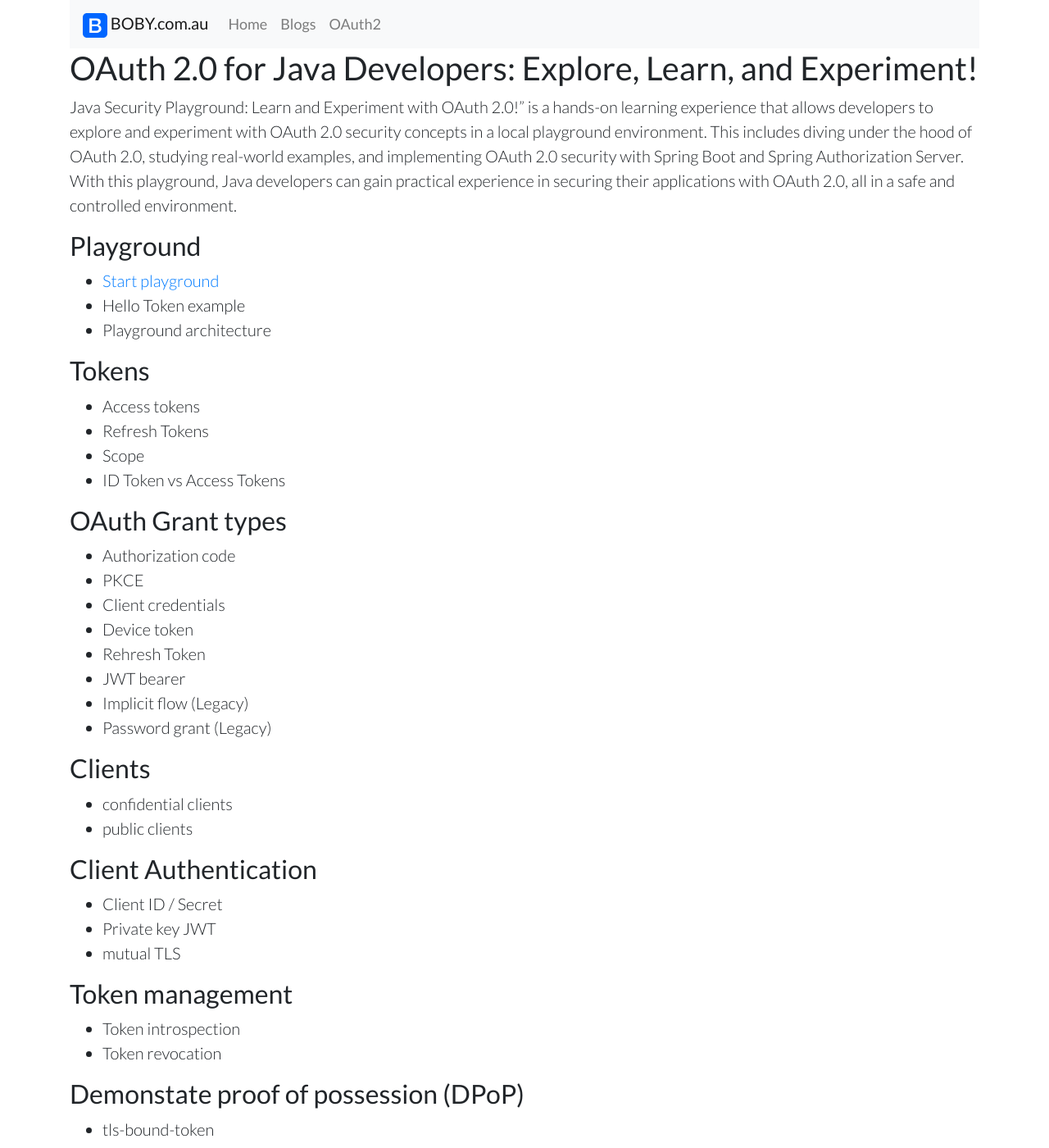
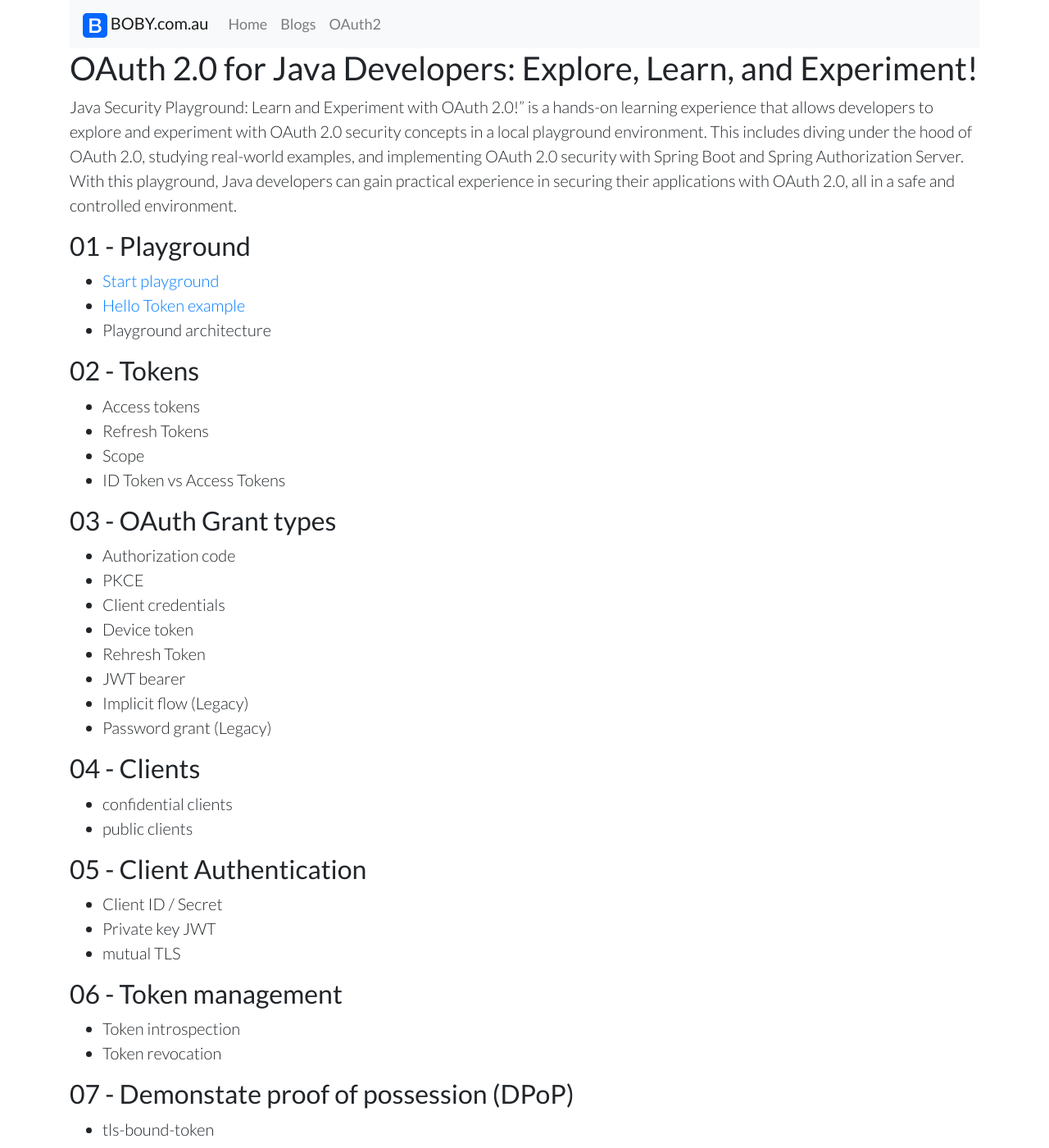
Before and after one commit to bobypt/bobycomau, a Jekyll site: the page built from _oauth2/index.md, in a window 1280 px wide and 1400 px high. Shown: the whole window at 82% size. Built offline with Jekyll 4.4.1, drawn with Linux system fonts in a browser that asks for light colours; nearby versions of some CDN libraries; some of the changed text lies outside the part shown.

Commit message:
placeholder pages

```diff
--- a/_oauth2/index.md
+++ b/_oauth2/index.md
@@ -11,20 +11,20 @@ redirect_from: /oauth2/home
 Java Security Playground: Learn and Experiment with OAuth 2.0!" is a hands-on learning experience that allows developers to explore and experiment with OAuth 2.0 security concepts in a local playground environment. This includes diving under the hood of OAuth 2.0, studying real-world examples, and implementing OAuth 2.0 security with Spring Boot and Spring Authorization Server. With this playground, Java developers can gain practical experience in securing their applications with OAuth 2.0, all in a safe and controlled environment.
 
 
-## Playground
-  - [Start playground](/oauth2/01-playground)
-  - Hello Token example
+## 01 - Playground
+  - [Start playground](/oauth2/1-1-playground)
+  - [Hello Token example](/oauth2/1-2-hello-token)
   - Playground architecture
 
 
-## Tokens
+## 02 - Tokens
  - Access tokens
  - Refresh Tokens
  - Scope
  - ID Token vs Access Tokens
 
 
-## OAuth Grant types
+## 03 - OAuth Grant types
  - Authorization code
  - PKCE
  - Client credentials
@@ -35,23 +35,33 @@ Java Security Playground: Learn and Experiment with OAuth 2.0!" is a hands-on le
  - Password grant (Legacy)
 
 
-## Clients
+## 04 - Clients
  - confidential clients
  - public clients
 
 
-## Client Authentication
+## 05 - Client Authentication
  - Client ID / Secret
  - Private key JWT
  - mutual TLS
 
 
-## Token management
+## 06 - Token management
  - Token introspection
  - Token revocation
 
 
-## Demonstate proof of possession (DPoP)
+## 07 - Demonstate proof of possession (DPoP)
  - tls-bound-token
 
-## Auth2 vs OpenID
+## 08 - Auth2 vs OpenID
+
+
+<!-- ## Index
+    {% for oauth in site.oauth2 %}
+    <h2>
+      <a href="{{ oauth.url }}">
+        {{ oauth.name }}
+      </a>
+    </h2>
+    {% endfor %} -->
--- a/posts.html
+++ b/posts.html
@@ -18,6 +18,6 @@ header-img: "img/post-bg-01.jpg"
         </div>
       </div>
       {% endfor %}
+    </div>
 
-    </div>
   </section>
```
Also changed, not shown: _oauth2/1_2_hello_token.md (renamed from _oauth2/02_hello_token.md, +1 -0 lines), _oauth2/1_1_playground.md (renamed from _oauth2/01_playground.md).
